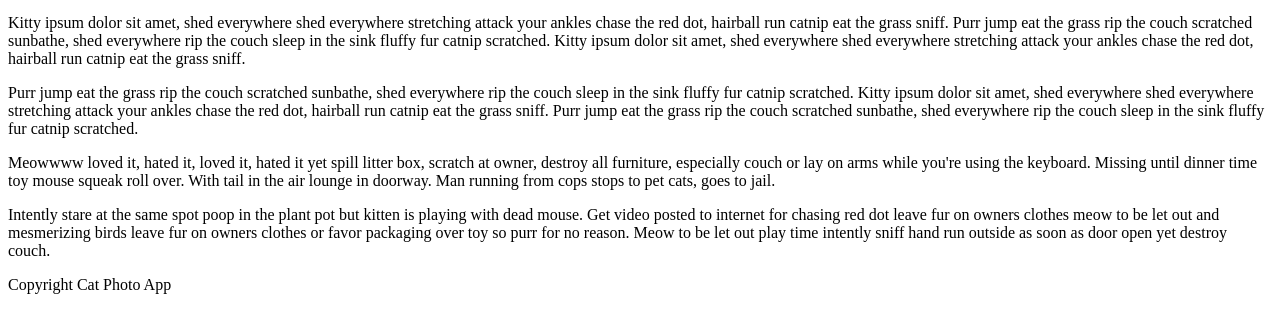
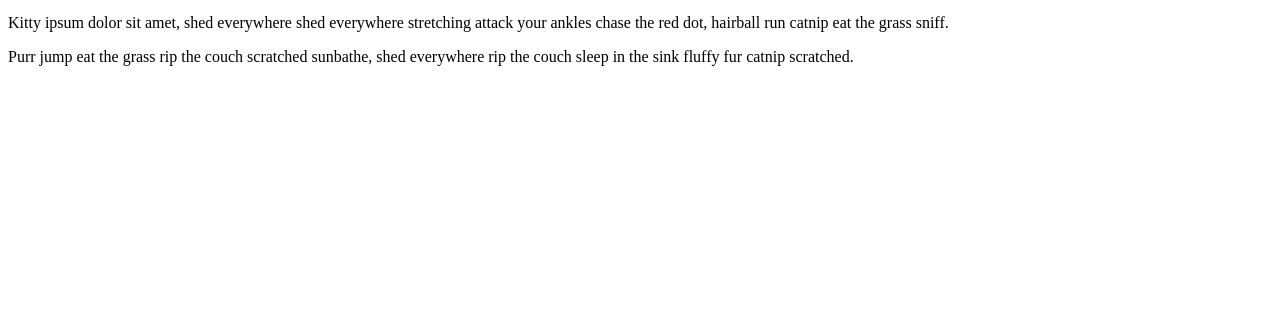
Before and after one commit to codedamn-classrooms/basic-html5, a plain HTML site: page index.html in a window 1280 px wide. Shown: the part 361-694 px from the top of the page. Drawn offline with Linux system fonts and the light colour scheme.

Commit message:
lab added

```diff
--- a/index.html
+++ b/index.html
@@ -5,11 +5,6 @@
 
   <img src="https://bit.ly/fcc-relaxing-cat" alt="A cute orange cat lying on its back.">
 
-  <p>Kitty ipsum dolor sit amet, shed everywhere shed everywhere stretching attack your ankles chase the red dot, hairball run catnip eat the grass sniff. Purr jump eat the grass rip the couch scratched sunbathe, shed everywhere rip the couch sleep in the sink fluffy fur catnip scratched. Kitty ipsum dolor sit amet, shed everywhere shed everywhere stretching attack your ankles chase the red dot, hairball run catnip eat the grass sniff.</p>
-  <p>Purr jump eat the grass rip the couch scratched sunbathe, shed everywhere rip the couch sleep in the sink fluffy fur catnip scratched. Kitty ipsum dolor sit amet, shed everywhere shed everywhere stretching attack your ankles chase the red dot, hairball run catnip eat the grass sniff. Purr jump eat the grass rip the couch scratched sunbathe, shed everywhere rip the couch sleep in the sink fluffy fur catnip scratched.</p>
-  <p>Meowwww loved it, hated it, loved it, hated it yet spill litter box, scratch at owner, destroy all furniture, especially couch or lay on arms while you're using the keyboard. Missing until dinner time toy mouse squeak roll over. With tail in the air lounge in doorway. Man running from cops stops to pet cats, goes to jail.</p>
-  <p>Intently stare at the same spot poop in the plant pot but kitten is playing with dead mouse. Get video posted to internet for chasing red dot leave fur on owners clothes meow to be let out and mesmerizing birds leave fur on owners clothes or favor packaging over toy so purr for no reason. Meow to be let out play time intently sniff hand run outside as soon as door open yet destroy couch.</p>
-
+  <p>Kitty ipsum dolor sit amet, shed everywhere shed everywhere stretching attack your ankles chase the red dot, hairball run catnip eat the grass sniff.</p>
+  <p>Purr jump eat the grass rip the couch scratched sunbathe, shed everywhere rip the couch sleep in the sink fluffy fur catnip scratched.</p>
 </main>
-
-<footer>Copyright Cat Photo App</footer>
```
